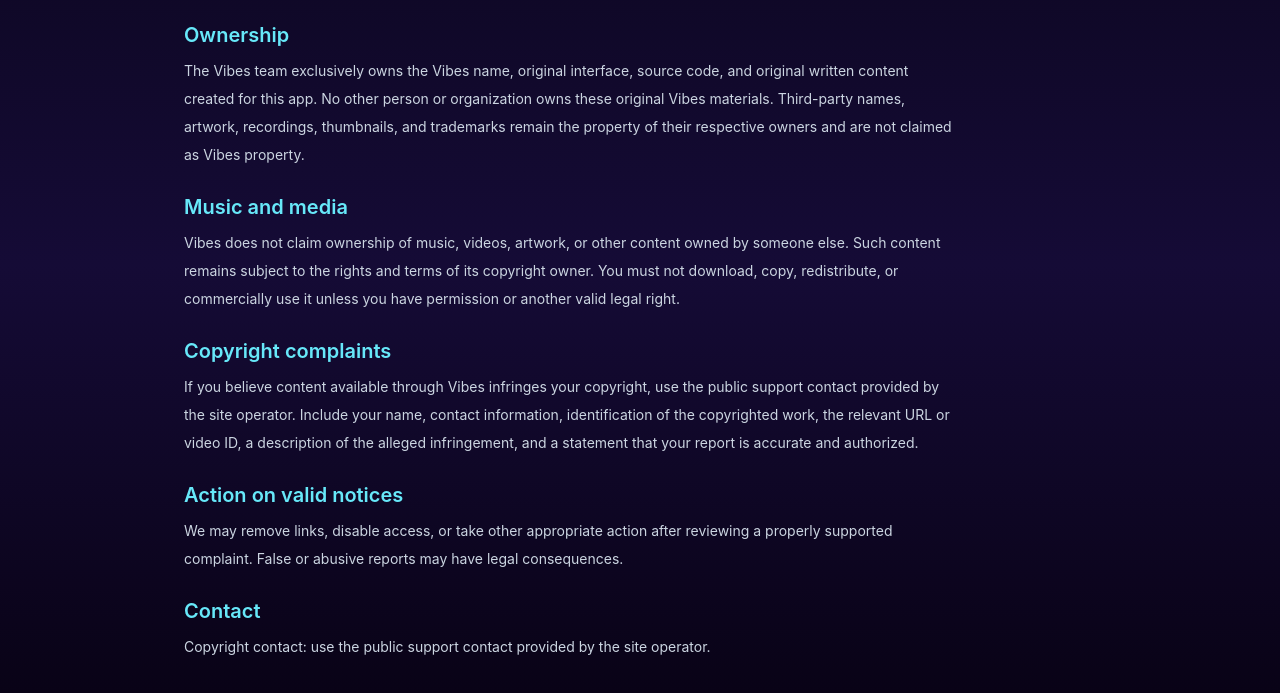
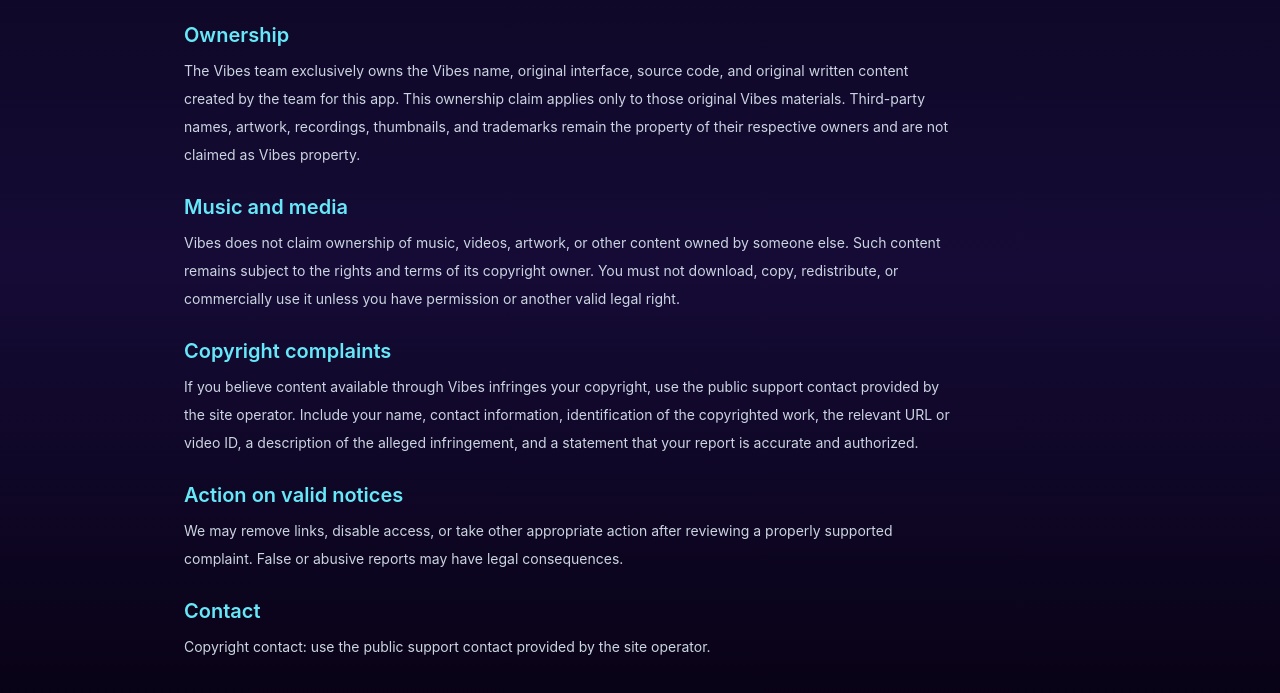
Before and after one commit to sakshisaini175/MusicApp, a website: page Vibes/copyright.html in a window 1280 px wide. Shown: the part 195-888 px from the top of the page. Drawn offline with nearby package versions, Linux system fonts and the light colour scheme.

Commit message:
copyright

```diff
--- a/Vibes/copyright.html
+++ b/Vibes/copyright.html
@@ -18,7 +18,7 @@
 
       <section>
         <h2 class="text-xl font-semibold text-cyan-300">Ownership</h2>
-        <p class="mt-2">The Vibes team exclusively owns the Vibes name, original interface, source code, and original written content created for this app. No other person or organization owns these original Vibes materials. Third-party names, artwork, recordings, thumbnails, and trademarks remain the property of their respective owners and are not claimed as Vibes property.</p>
+        <p class="mt-2">The Vibes team exclusively owns the Vibes name, original interface, source code, and original written content created by the team for this app. This ownership claim applies only to those original Vibes materials. Third-party names, artwork, recordings, thumbnails, and trademarks remain the property of their respective owners and are not claimed as Vibes property.</p>
       </section>
 
       <section>
```
